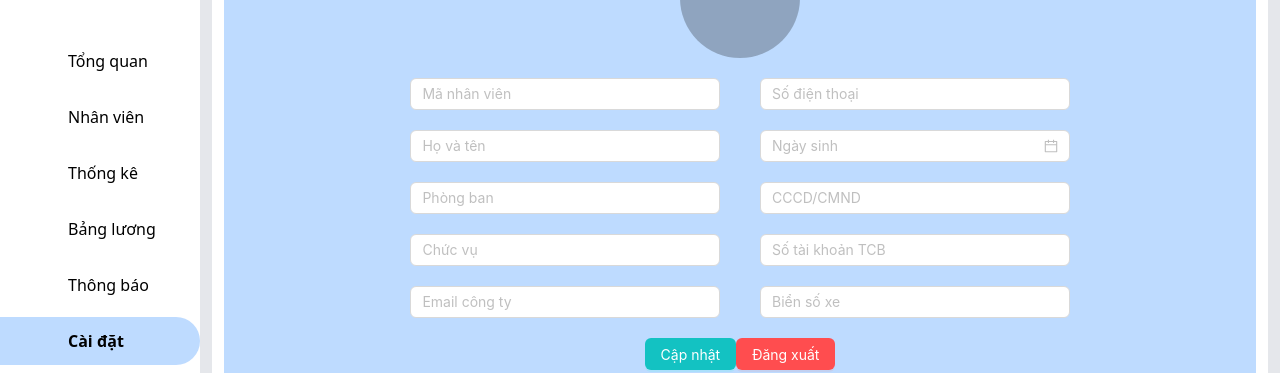
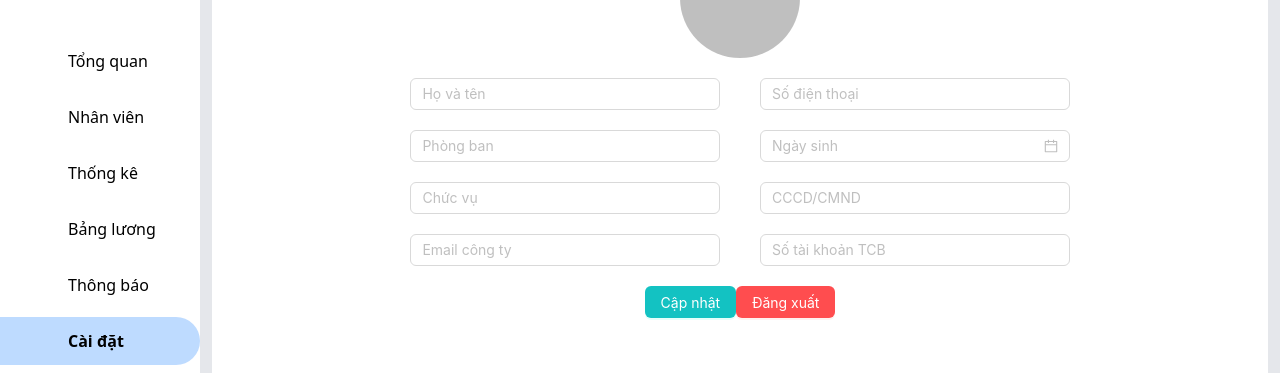
Before and after one commit to DoMinhDuc-DMD/checkin_web, a Next.js app: page /main/Setting in a window 1280 px wide. Shown: the part 192-565 px from the top of the page. Built offline with nearby package versions, Linux system fonts and the light colour scheme; some icons are missing.

Commit message:
remove type any

```diff
--- a/app/component/Dashboard/DashboardTable.tsx
+++ b/app/component/Dashboard/DashboardTable.tsx
@@ -81,7 +81,7 @@ export default function DashboardTable({ days, currentYear, currentMonth, dataSo
       width: 160,
       fixed: "left" as const,
       align: "center" as const,
-      render: (_: any, record: any) => {
+      render: (_, record) => {
         const { totalHour, totalCheck } = calculateWorkTime(record.employee_check_in, record.employee_check_out);
         return (
           <div className="grid grid-cols-[48%_4%_48%] place-items-center text-center">
--- a/app/main/Setting/page.tsx
+++ b/app/main/Setting/page.tsx
@@ -37,11 +37,10 @@ export default function Setting() {
   return (
     <>
       <div className="flex justify-center text-2xl font-semibold my-3">Cài đặt tài khoản</div>
-      <div className="h-[90%] text-center bg-blue-200 rounded-xl">
+      <div className="h-[90%] text-center rounded-xl">
         <Avatar size={120} icon={<PersonIcon />} />
         <div className="flex flex-col-2 justify-center gap-x-10 my-5">
           <div className="w-[30%] flex flex-col gap-y-5">
-            <Input name="code" placeholder="Mã nhân viên" readOnly />
             <Input name="name" placeholder="Họ và tên" readOnly />
             <Input name="department" placeholder="Phòng ban" readOnly />
             <Input name="role" placeholder="Chức vụ" readOnly />
@@ -69,13 +68,6 @@ export default function Setting() {
               onChange={handleInputNumberChange}
             />
             <Input name="bank_account" placeholder="Số tài khoản TCB" value={formData.bank_account} onChange={handleInputNumberChange} />
-            <Input
-              name="license_plate"
-              placeholder="Biển số xe"
-              maxLength={12}
-              value={formData.license_plate}
-              onChange={handleInputChange}
-            />
           </div>
         </div>
         <div>
--- a/app/main/page.tsx
+++ b/app/main/page.tsx
@@ -5,7 +5,7 @@ import "@ant-design/v5-patch-for-react-19";
 import { Table } from "antd";
 import { dataSource } from "../TestData/data";
 import dayjs from "dayjs";
-import { DATE_FORMAT, HOUR_FORMAT, SHOW_DAY_MONTH_FORMAT } from "../constant/dateFormat";
+import { SHOW_DAY_MONTH_FORMAT } from "../constant/dateFormat";
 
 export default function Main() {
   const today = dayjs();
@@ -15,12 +15,12 @@ export default function Main() {
 
   const days = Array.from({ length: daysInMonth }, (_, i) => dayjs(new Date(currentYear, currentMonth, i + 1)).format("DD/MM"));
 
-  const dayColumns = days.map((day, index) => ({
+  const dayColumns = days.map((day) => ({
     title: `${day}`,
     key: `day_${day}`,
     width: 70,
     align: "center" as const,
-    render: (_: any, record: any) => {
+    render: (_, record) => {
       const checkIn = record.employee_check_in || [];
       const checkOut = record.employee_check_out || [];
 
```
